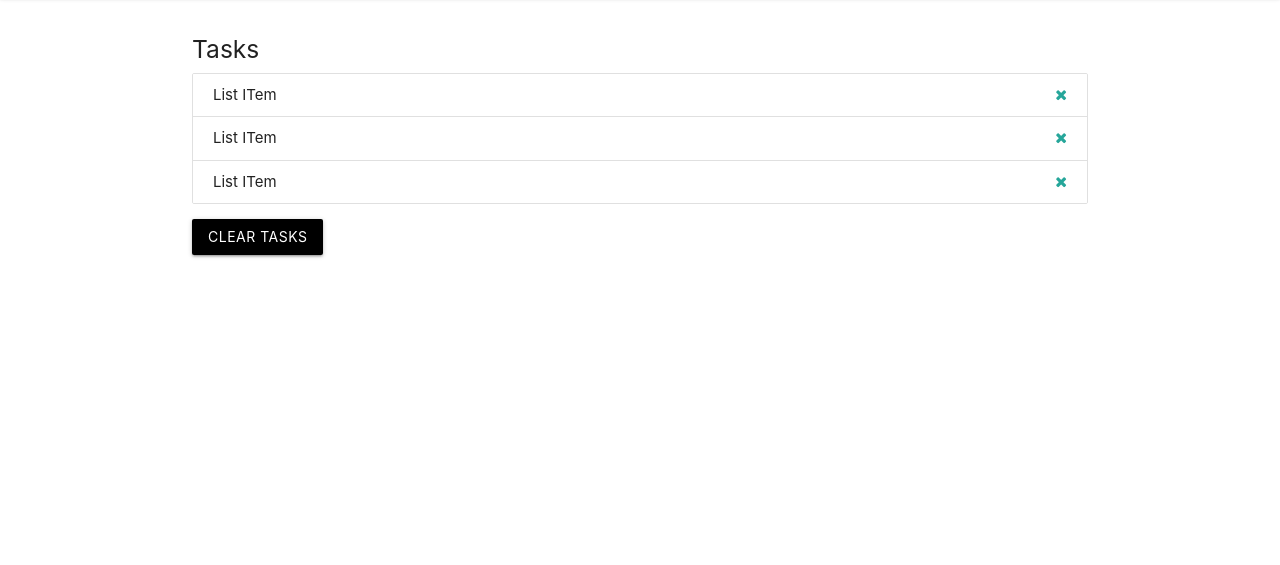
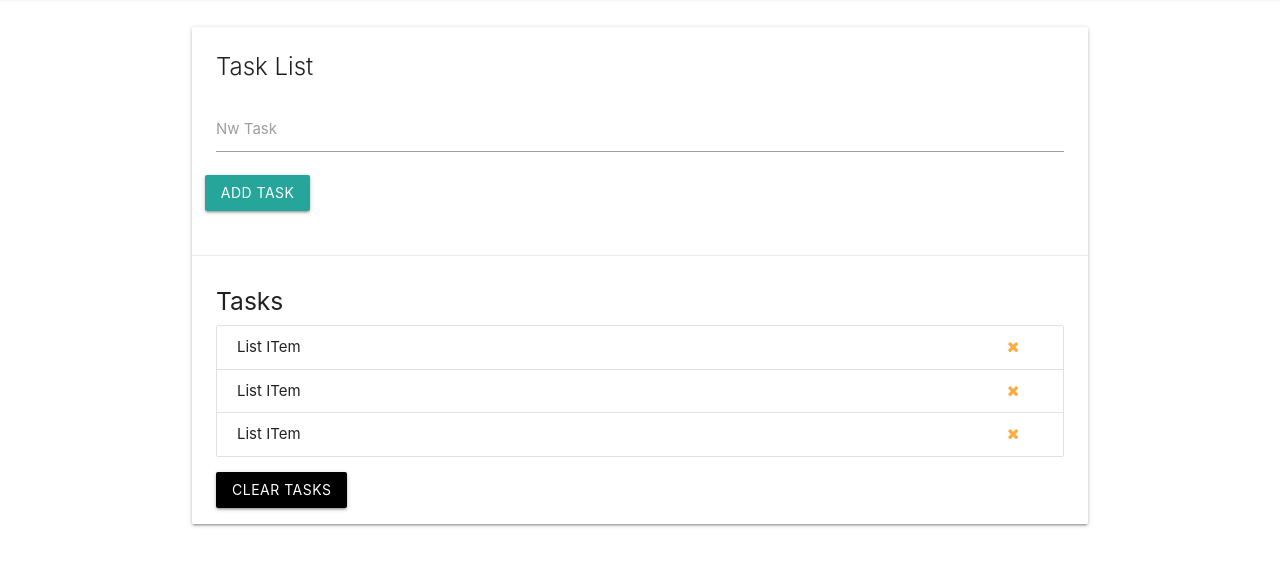
Before and after one commit to faithngetich/js_sandbox, a plain HTML site: page index.html in a window 1280 px wide. Shown: the part 67-632 px from the top of the page. Drawn offline with nearby package versions, Linux system fonts and the light colour scheme.

Commit message:
Keyboard and Input Events

```diff
--- a/app.js
+++ b/app.js
@@ -1,32 +1,42 @@
-const clearBtn = document.querySelector('.clear-tasks');
-const card = document.querySelector('.card');
+const form = document.querySelector('form');
+const taskInput = document.getElementById('task');
 const heading = document.querySelector('h5');
+const select = document.querySelector('select');
 
-// Click
-// clearBtn.addEventListener('click', runEvent);
-// Doubleclick
-// clearBtn.addEventListener('dblclick', runEvent);
-// Mousedown
-// clearBtn.addEventListener('mousedown', runEvent);
-// Mouseup
-// clearBtn.addEventListener('mouseup', runEvent);
-// Mouseenter
-// clearBtn.addEventListener('mouseenter', runEvent);
-// Mouseleave
-// clearBtn.addEventListener('mouseleave', runEvent);
-// Mouseover
-// clearBtn.addEventListener('mouseover', runEvent);
-// Mouseout
-// clearBtn.addEventListener('mouseout', runEvent);
-// Mousemove
-clearBtn.addEventListener('mousemove', runEvent);
+// Clear Input
+taskInput.value = '';
 
+// form.addEventListener('submit', runEvent)
 
-// Event handler
-function runEvent(e) {
+// Keydown
+// taskInput.addEventListener('keydown', runEvent)
+
+// Keyup
+// taskInput.addEventListener('keyup', runEvent)
+
+// Keypress
+// taskInput.addEventListener('keypress', runEvent)
+// taskInput.addEventListener('focus', runEvent);
+// Blur
+// taskInput.addEventListener('blur', runEvent);
+// Cut
+// taskInput.addEventListener('cut', runEvent);
+// PAste
+// taskInput.addEventListener('paste', runEvent);
+// Input
+// taskInput.addEventListener('input', runEvent);
+// Change
+select.addEventListener('change', runEvent);
+
+function runEvent(e){
   console.log(`EVENT TYPE: ${e.type}`);
 
-  heading.textContent = `MouseX: ${e.offsetX} MouseY: ${e.offsetY}`
+  console.log(e.target.value);
 
-  document.body.style.backgroundColor = `rgb(${e.offsetX}, ${e.offsetY}, 40)`;
+  // heading.innerText = e.target.value;
+
+  // Get Input value
+  // console.log(taskInput.value);
+
+  // e.preventDefault();
 }
--- a/index.html
+++ b/index.html
@@ -29,7 +29,24 @@
   <br>
 
   <div class="container">
-    <div class="card">
+    <div class="col s12">
+      <div id="main" class="card">
+        <div class="card-content">
+          <span class="card-title">Task List</span>
+          <div class="row">
+            <form id="task-form" action="index.php">
+              <div class="input-field col s12">
+                <input type="text" name="name" id="task" value="Walk the dog">
+                <label for="task">Nw Task</label>
+                <select>
+                  <option value="1">option 1</option>
+                  <option value="2">option 2</option>
+                  <option value="3">option 3</option>
+                </select>
+              </div>
+              <input type="submit" value="Add Task" class="btn">
+            </form>
+          </div>
         </div>
         <div class="card-action">
           <h5 class="task-title">Tasks</h5>
@@ -56,6 +73,8 @@
           </ul>
           <a href="#" class="clear-tasks btn black">Clear Tasks</a>
         </div>
+      </div>
+    </div>
 
   </div>
 
```
Lines whose indentation alone changed are shown as unchanged.
